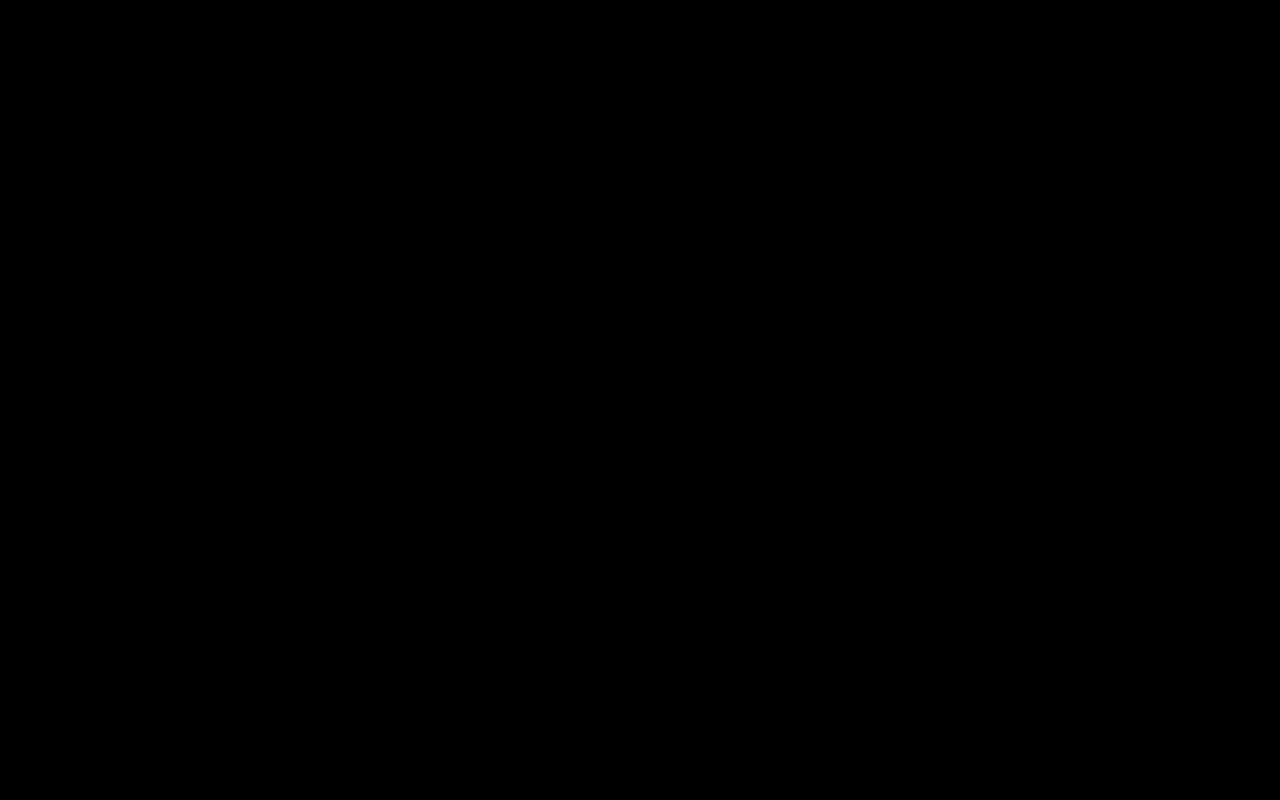
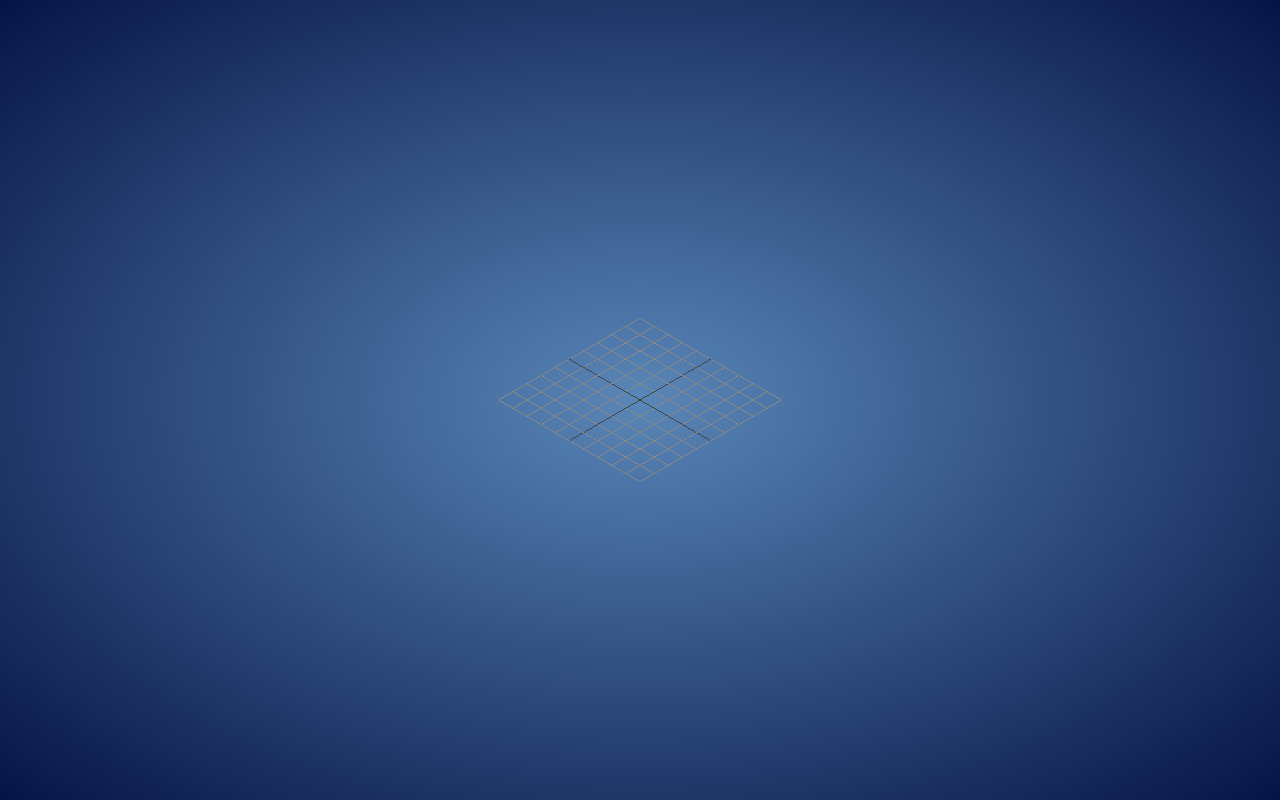
Before and after one commit to Benoxiid/PotiJeuConfinement, a website built with webpack: page dist/index.html in a window 1280 px wide. Built offline with nearby package versions, Linux system fonts and the light colour scheme.

Commit message:
:sparkles: Add Grid

```diff
--- a/src/renderer.js
+++ b/src/renderer.js
@@ -18,14 +18,16 @@ sizes.ratio = sizes.width/sizes.height
  */
 const scene = new THREE.Scene()
 
+
 /**
  * Renderer
  */
-const renderer = new THREE.WebGLRenderer()
+const renderer = new THREE.WebGLRenderer({ alpha: true })
 renderer.setSize(sizes.width, sizes.height)
 renderer.setPixelRatio(window.devicePixelRatio)
 renderer.domElement
 document.body.appendChild(renderer.domElement)
+renderer.setClearColor( 0xffffff, 0 )
 
 
 /**
@@ -79,3 +81,8 @@ loop()
  *  START RENDERING GAME
  */
 //-----------------------------------------------------------------------------------------------
+
+
+
+var gridHelper = new THREE.GridHelper( 10, 10 );
+scene.add( gridHelper );
--- a/src/style/main.styl
+++ b/src/style/main.styl
@@ -10,3 +10,4 @@ body
     width 100%
     height 100%
     overflow hidden
+    background radial-gradient(#5986B8, #061445)
```
Also changed, not shown: dist/main.css, 2 other files.
